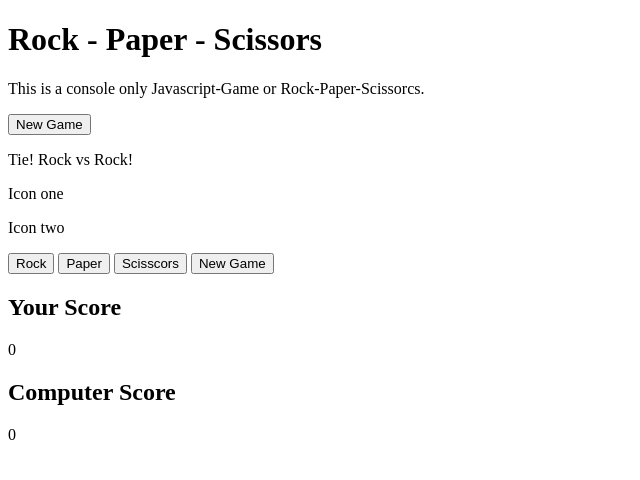
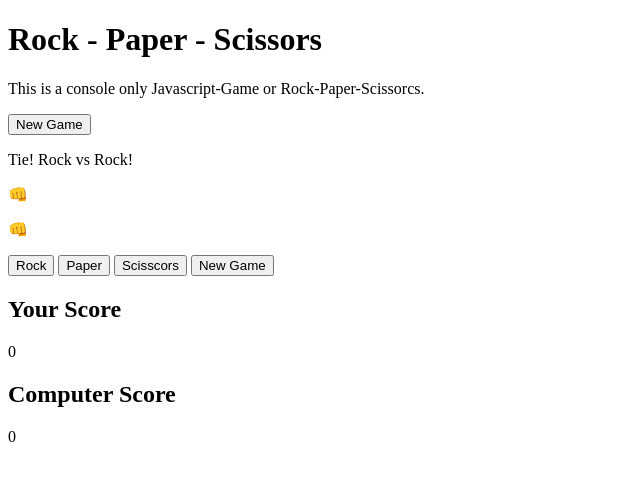
Before and after one commit to ichx123/rockpaperscissors, a plain HTML site: page index.html in a window 1280 px wide. Both pictures are taken after a click on the button "Rock". Shown: the whole page, without its empty margins (0-640 px from the left). Drawn offline with Linux system fonts and the light colour scheme.

Commit message:
feat: add icons for player and computer choice
Added function to update icons of player and computer choices, used
emojis. Set default icons to "❓" and set them back, if a new game
starts.

```diff
--- a/index.html
+++ b/index.html
@@ -17,8 +17,8 @@
     <div class="result">
         <p class="result-text">This is the text of the Result.</p>
         <div class="choices">
-            <p class="rps-icons">Icon one</p>
-            <p class="rps-icons">Icon two</p>
+            <p id="icon-player" class="rps-icons">Icon one</p>
+            <p id= "icon-computer" class="rps-icons">Icon two</p>
         </div>
     </div>
     <div class="playerbuttons">
--- a/javascript.js
+++ b/javascript.js
@@ -39,6 +39,14 @@ const resultText = document.querySelector(".result-text");
 const playerScoreText = document.querySelector("#player-score-sum");
 const computerScoreText = document.querySelector("#computer-score-sum");
 
+//Icon-Variables
+const iconPlayer = document.querySelector("#icon-player");
+const iconComputer = document.querySelector("#icon-computer");
+
+//Set Default Icons
+iconPlayer.textContent = "❓";
+iconComputer.textContent = "❓";
+
 // Get Choice From Computer - Function
 function getComputerChoice() {
 
@@ -68,6 +76,8 @@ function playRound(humanChoice) {
 
     //create Variable "computerChoice" and store the result of the function "getComputerChoice"
     const computerChoice = getComputerChoice();
+    iconPlayer.textContent = updateIcon(humanChoice);
+    iconComputer.textContent = updateIcon(computerChoice);
 
     //If HumanChoice is Scissors and computerChoice is Rock
     //If HumanChoice is Paper and CompiterChoice is Scissors
@@ -135,5 +145,19 @@ function newGame() {
     playerScoreText.textContent = humanScore;
     computerScoreText.textContent = computerScore;
 
+    iconComputer.textContent = "❓";
+    iconPlayer.textContent = "❓";
+
     //activateButtons
 }
+
+//Function, to update Icon on the UI
+function updateIcon(choice) {
+    if (choice === rock) {
+        return "👊";
+    } else if (choice === paper) {
+        return "✋";
+    } else {
+        return "✌️";
+    }
+}
```
